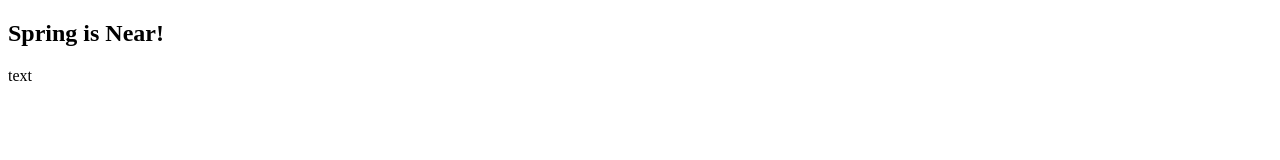
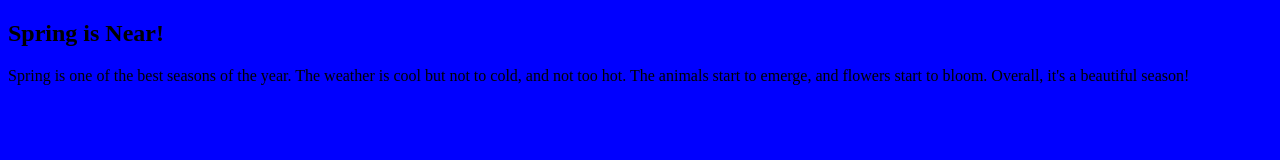
Before and after one commit to jessica5254/Spring, a plain HTML site: page index.html in a window 1280 px wide. Drawn offline with Linux system fonts and the light colour scheme.

Commit message:
added a paragraph and a stylesheet

```diff
--- a/index.html
+++ b/index.html
@@ -9,7 +9,7 @@
     Filename:index.html
     -->
    <meta charset="utf-8" >
-   <title>title</title>
+   <title>Spring is Near!</title>
    <link href="styles.css" rel="stylesheet">
 </head>
 <body>
@@ -17,7 +17,7 @@
     </header>
     <section>
         <h1>Spring is Near!</h1>
-        <p>text</p>
+        <p>Spring is one of the best seasons of the year. The weather is cool but not to cold, and not too hot. The animals start to emerge, and flowers start to bloom. Overall, it's a beautiful season!</p>
     </section>
     <footer>
 
--- /dev/null
+++ b/styles.css
@@ -0,0 +1,13 @@
+@charset "utf-8";
+/*
+    Asignment Name: GIT Practice
+    Author: Jessica Hite
+    Date: 10/15/2023
+
+    Filename:styles.css
+*/
+
+/* Body Styles */
+body {
+    background-color: blue;
+}
```
